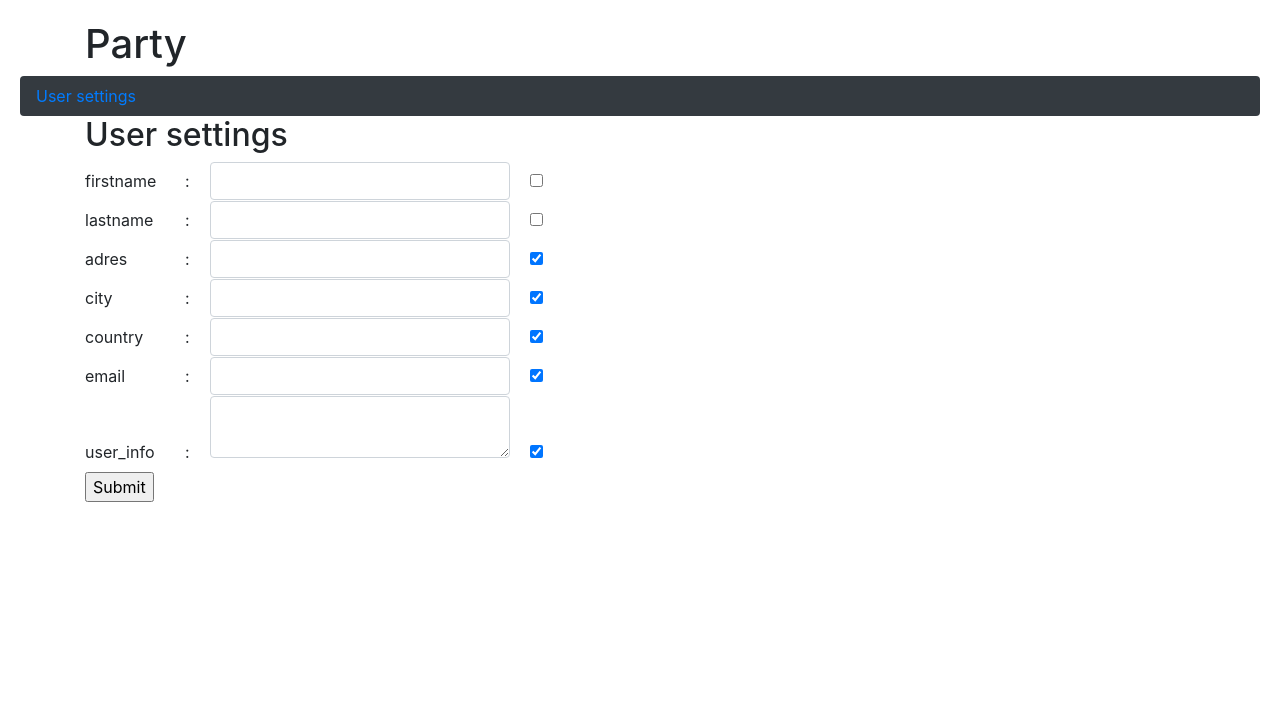
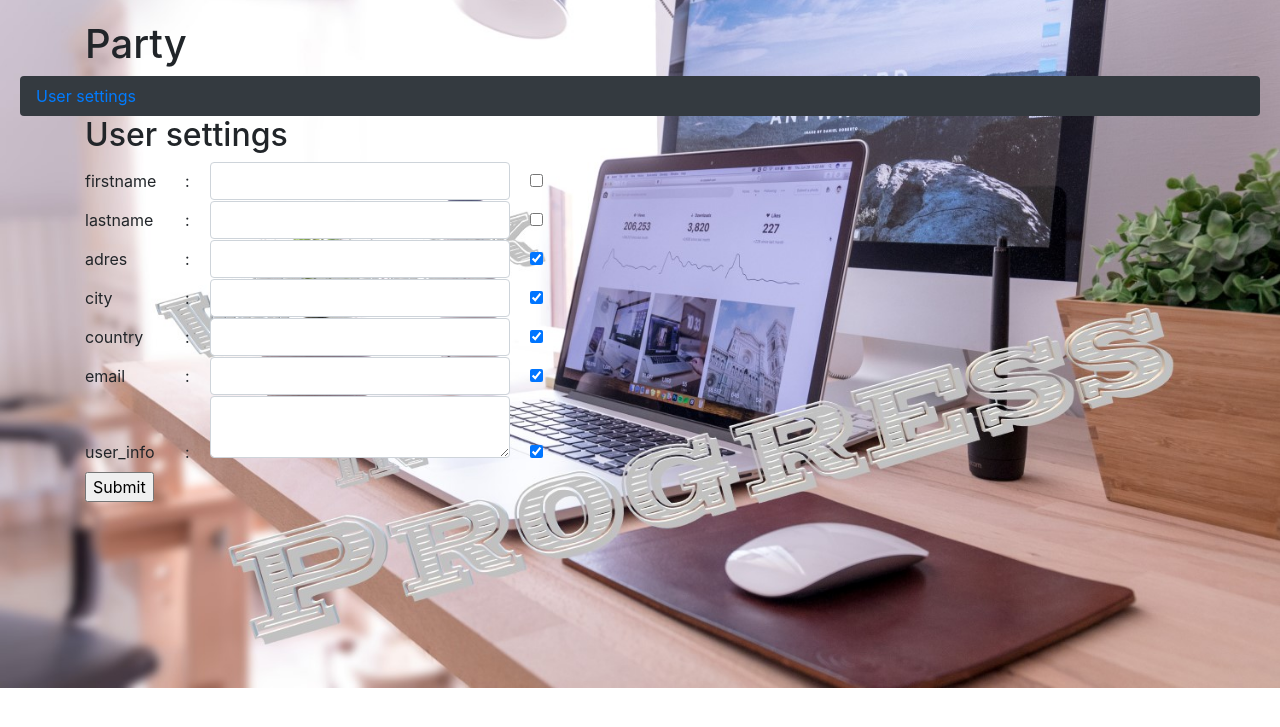
Before and after one commit to gwratsch/party, a PHP site: page /user.php in a window 1280 px wide. Shown: the top 727 px of the page. Run offline with PHP 8.4, Linux system fonts and the light colour scheme.

Commit message:
background image work in progress
Work in progress image

```diff
--- a/css/party.css
+++ b/css/party.css
@@ -1,5 +1,8 @@
 body{
     padding:20px;
+    background: url('/site/image/workInProgress_laptop3.jpg') no-repeat;
+    background-position: center;
+    background-size: cover;
 }
 
 section .modal-body img{
```
Also changed, not shown: site/image/workInProgress_laptop3.jpg (added).
